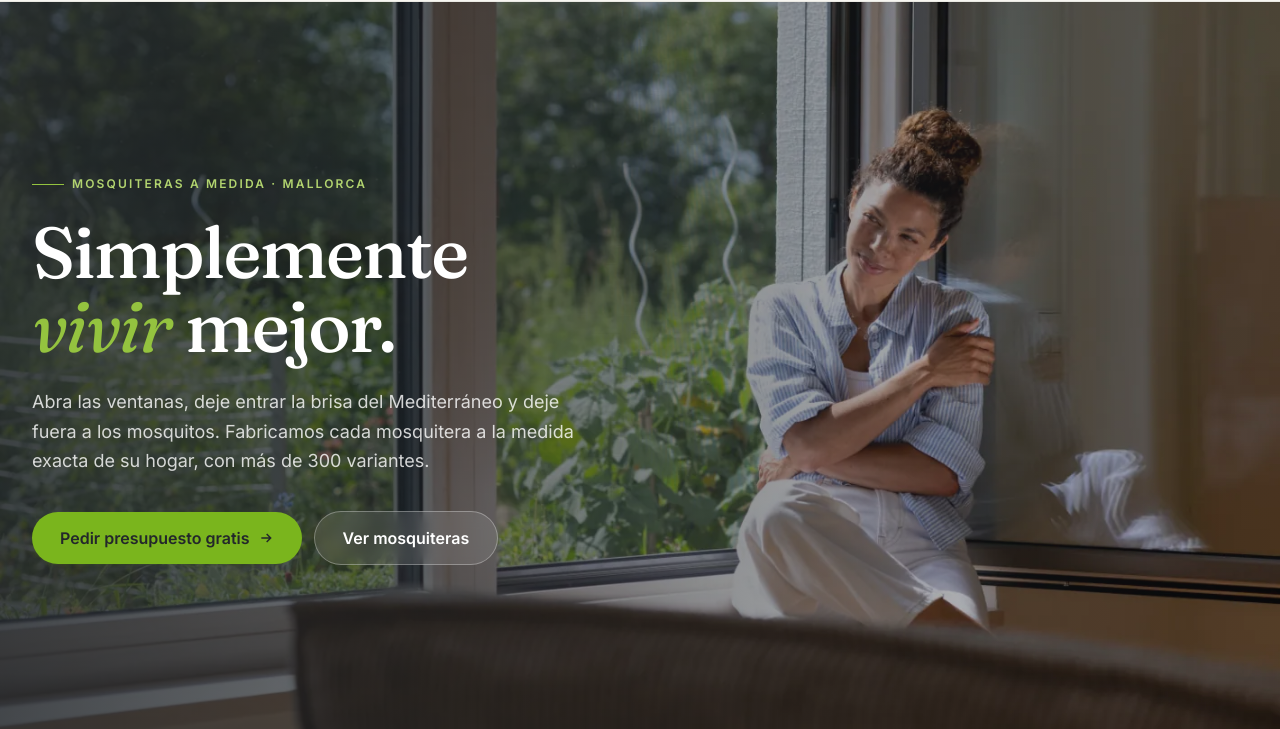
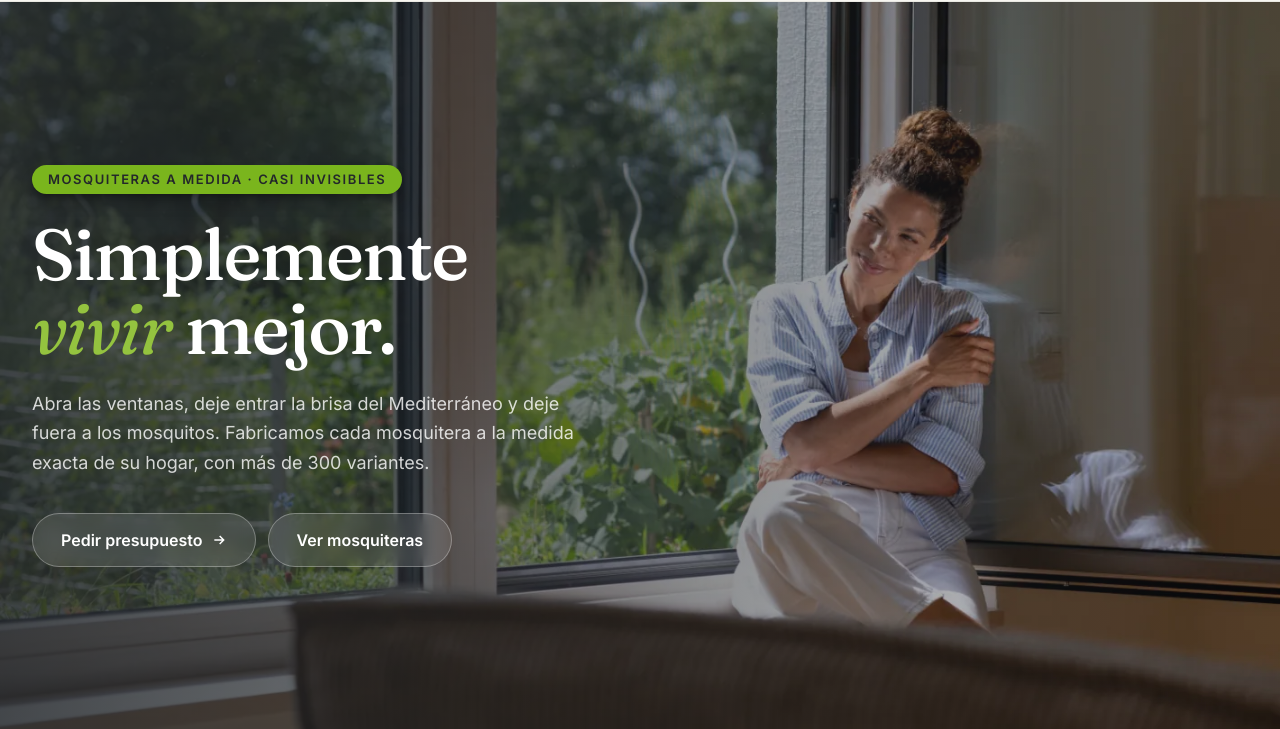
Before and after one commit to malledirekt/netec, a website: page public/index.html in a window 1280 px wide. Shown: the part 71-800 px from the top of the page. Drawn offline with nearby package versions, Linux system fonts and the light colour scheme; files that its build step writes are made by us from their sources.

Commit message:
Home: Badge „Calidad alemana“ entfernt, Antipolen-Bild neu zugeschnitten (#6)
* Hero-Video nach 2 s, Einblenden beim Scrollen, Sektion 'La diferencia Netec' mit Franks Fotos

Co-Authored-By: Claude Opus 5.5 <noreply@anthropic.com>
Claude-Session: https://claude.ai/code/session_01EvGq64qTNduMKCjZVyMghb

* Teamfoto in der Sektion Sobre nosotros

Co-Authored-By: Claude Opus 5.5 <noreply@anthropic.com>
Claude-Session: https://claude.ai/code/session_01EvGq64qTNduMKCjZVyMghb

* Badge 'Calidad alemana' entfernt, Antipolen-Bild ohne weißen Rest zugeschnitten

Co-Authored-By: Claude Opus 5.5 <noreply@anthropic.com>
Claude-Session: https://claude.ai/code/session_01EvGq64qTNduMKCjZVyMghb

* Hero: grüner Störer 'Casi invisibles' statt Mallorca

Co-Authored-By: Claude Opus 5.5 <noreply@anthropic.com>
Claude-Session: https://claude.ai/code/session_01EvGq64qTNduMKCjZVyMghb

* Hero: beide Labels gerade, grün hinterlegt, ohne Icon

Co-Authored-By: Claude Opus 5.5 <noreply@anthropic.com>
Claude-Session: https://claude.ai/code/session_01EvGq64qTNduMKCjZVyMghb

* Hero: ein gemeinsamer Störer

Co-Authored-By: Claude Opus 5.5 <noreply@anthropic.com>
Claude-Session: https://claude.ai/code/session_01EvGq64qTNduMKCjZVyMghb

* Hero-Störer: auf dem Handy einzeilig

Co-Authored-By: Claude Opus 5.5 <noreply@anthropic.com>
Claude-Session: https://claude.ai/code/session_01EvGq64qTNduMKCjZVyMghb

* Hero: Button 'Pedir presupuesto' ohne 'gratis', gleicher Stil wie 'Ver mosquiteras'

Co-Authored-By: Claude Opus 5.5 <noreply@anthropic.com>
Claude-Session: https://claude.ai/code/session_01EvGq64qTNduMKCjZVyMghb

---------

Co-authored-by: Claude <noreply@anthropic.com>

```diff
--- a/public/index.html
+++ b/public/index.html
@@ -75,7 +75,7 @@
 
         <div class="mx-auto w-full max-w-7xl px-5 pt-32 pb-14 lg:px-8 lg:py-24">
           <div class="max-w-2xl">
-            <p class="eyebrow text-netec-300"><span class="h-px w-8 bg-netec-400"></span>Mosquiteras a medida · Mallorca</p>
+            <p class="eyebrow flex-wrap gap-2.5"><span class="inline-flex items-center rounded-full bg-netec-500 px-3.5 py-1.5 text-[11px] tracking-[0.08em] whitespace-nowrap text-ink shadow-lg shadow-black/30 sm:px-4 sm:text-[13px] sm:tracking-[0.12em]">Mosquiteras a medida · Casi invisibles</span></p>
             <h1 class="mt-6 font-display text-5xl leading-[1.02] font-medium tracking-tight text-balance sm:text-6xl xl:text-7xl">
               Simplemente <em class="font-normal text-netec-400">vivir</em> mejor.
             </h1>
@@ -84,8 +84,8 @@
               Fabricamos cada mosquitera a la medida exacta de su hogar, con más de 300 variantes.
             </p>
             <div class="mt-9 flex flex-wrap items-center gap-3">
-              <a href="#contacto" class="btn btn-primary px-7 py-3.5 text-base">
-                Pedir presupuesto gratis
+              <a href="#contacto" class="btn border border-white/30 bg-white/10 px-7 py-3.5 text-base text-white backdrop-blur hover:bg-white/20">
+                Pedir presupuesto
                 <svg class="size-4" viewBox="0 0 24 24" fill="none" stroke="currentColor" stroke-width="2.2" aria-hidden="true"><path d="M5 12h14M13 6l6 6-6 6"/></svg>
               </a>
               <a href="/mosquiteras/" class="btn border border-white/30 bg-white/10 px-7 py-3.5 text-base text-white backdrop-blur hover:bg-white/20">Ver mosquiteras</a>
@@ -116,7 +116,7 @@
               </div>
             </a>
             <a href="/tipos-de-tejido/#polltec" data-reveal class="group flex flex-col overflow-hidden rounded-3xl border border-line bg-sand transition hover:-translate-y-1 hover:shadow-lg hover:shadow-netec-900/10">
-              <img src="/img/fotos/antipolen.webp" alt="Dormitorio con la ventana abierta por la noche" class="aspect-[4/3] w-full object-cover" width="1400" height="963" loading="lazy" />
+              <img src="/img/fotos/antipolen.webp" alt="Dormitorio con la ventana abierta por la noche" class="aspect-[4/3] w-full object-cover" width="1400" height="848" loading="lazy" />
               <div class="flex flex-1 flex-col p-5">
                 <h3 class="font-semibold group-hover:text-netec-700">Antipolen</h3>
                 <p class="mt-1 flex-1 text-sm text-stone">Tejido Polltec para alérgicos, con sello ECARF.</p>
@@ -158,7 +158,6 @@
             <div class="mesh absolute -inset-3 rounded-[2.25rem] text-netec-500/25" aria-hidden="true"></div>
             <img src="/img/fotos/diferencia-1.webp" alt="Madre e hijo chocan la mano a través de una mosquitera prácticamente invisible" class="relative aspect-[6/5] w-full rounded-[2rem] object-cover shadow-2xl shadow-netec-900/10" width="1200" height="923" loading="lazy" />
             <img src="/img/fotos/diferencia-2.webp" alt="Madre e hijo juntan las manos en la mosquitera, casi invisible" class="absolute right-0 bottom-0 w-1/2 rounded-3xl border-4 border-sand object-cover shadow-xl" width="800" height="593" loading="lazy" />
-            <figcaption class="absolute top-5 left-5 rounded-full bg-ink px-5 py-2.5 text-sm font-semibold text-white shadow-lg">Calidad alemana · Neher</figcaption>
           </figure>
           <div>
             <p class="eyebrow" data-reveal>La diferencia Netec</p>
```
Also changed, not shown: public/img/fotos/antipolen.webp.
